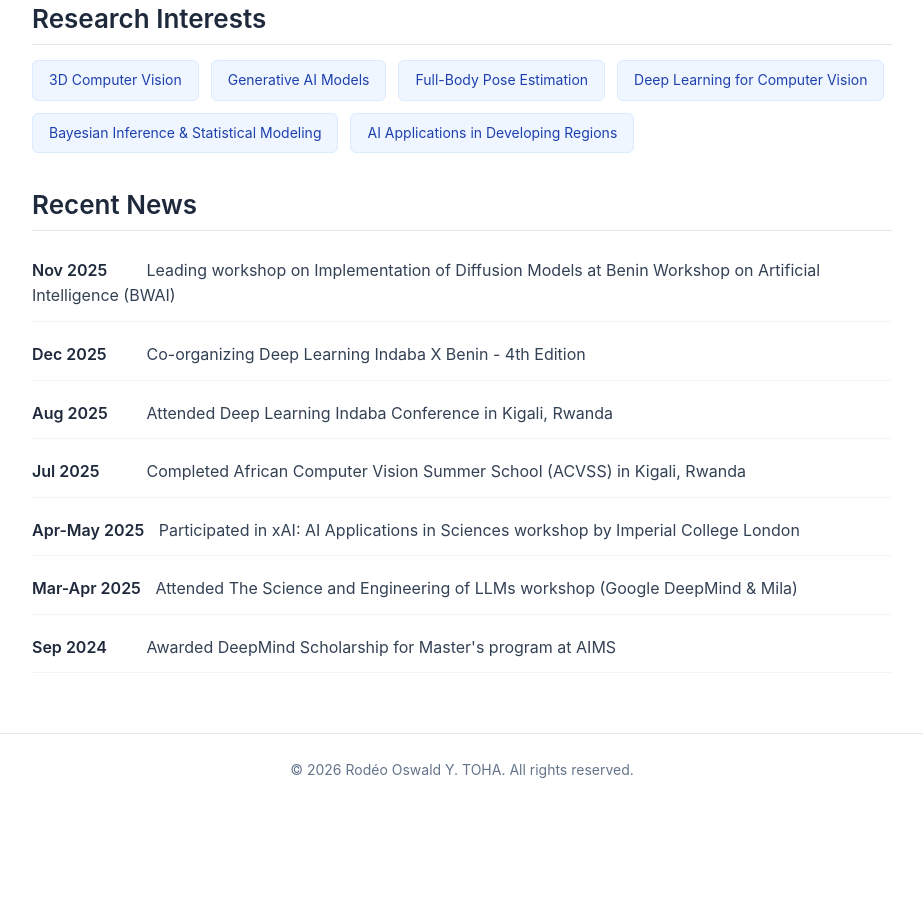
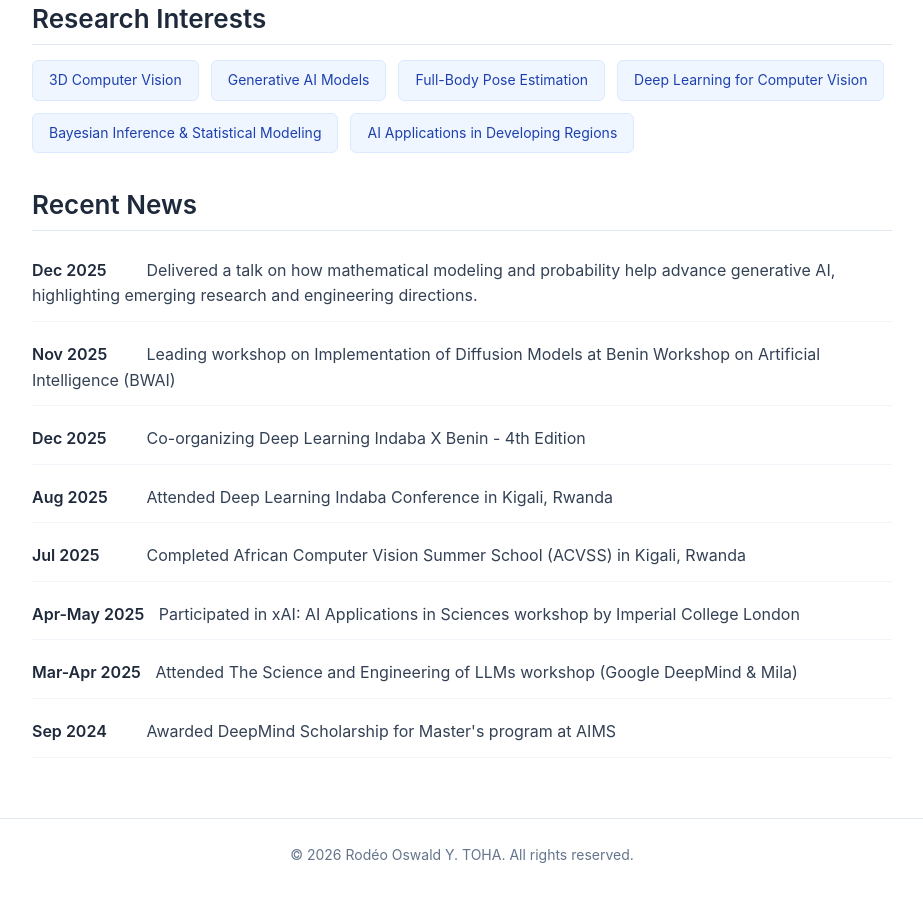
Before and after one commit to Roda10/my-academic-site, a Jekyll site: the page built from index.md, in a window 1280 px wide and 900 px high, scrolled down 591 px. Shown: the whole window, without its empty margins (178-1101 px from the left). Built offline with Jekyll 4.4.1, drawn with Linux system fonts in a browser that asks for light colours; before the commit the page ends 1413 px from its top, so only the background shows below that.

Commit message:
Add news item about talk on generative AI

```diff
--- a/index.md
+++ b/index.md
@@ -46,6 +46,10 @@ title: Home
     <h2>Recent News</h2>
     <ul class="news-list">
       <li>
+        <span class="news-date">Dec 2025</span>
+        Delivered a talk on how mathematical modeling and probability help advance generative AI, highlighting emerging research and engineering directions.
+      </li>
+      <li>
         <span class="news-date">Nov 2025</span>
         Leading workshop on Implementation of Diffusion Models at Benin Workshop on Artificial Intelligence (BWAI)
       </li>
```
